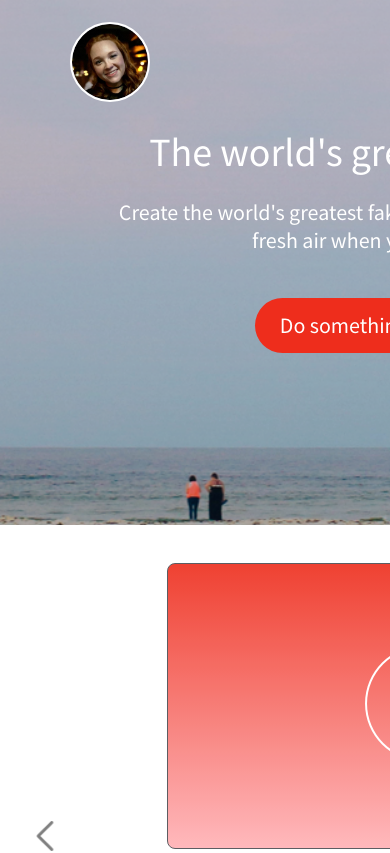
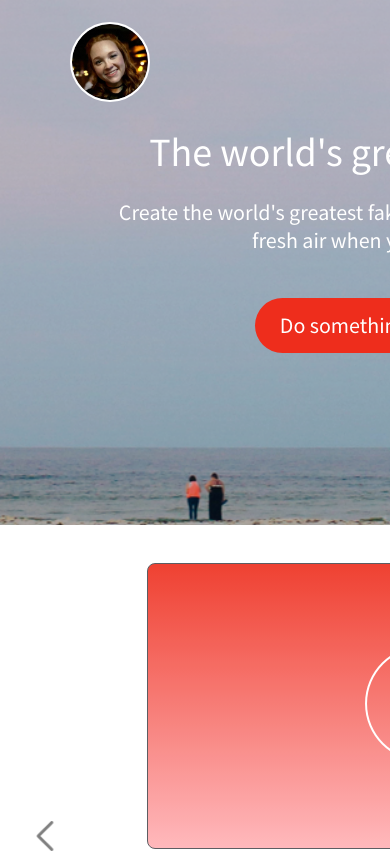
Before and after one commit to ashleyhodge/fakesite, a Next.js app: page / in a window 390 px wide. Shown: the top 853 px of the page. Built offline with nearby package versions, Linux system fonts and the light colour scheme.

Commit message:
improve responsiveness

```diff
--- a/components/Home/VideoSection/Video.module.css
+++ b/components/Home/VideoSection/Video.module.css
@@ -123,7 +123,7 @@
     }
     .vid_bg div {
       margin: 38px 138px 0 0;
-      padding: 142px 252px ;
+
     }
     .vid_player {
       margin-right: 140px;
@@ -135,7 +135,6 @@
     }
     .vid_bg div {
       margin: 38px 118px 0 0;
-      padding: 142px 252px ;
     }
     .vid_player {
       margin-right: 120px;
@@ -146,11 +145,10 @@
       margin-left: 30px;
     }
     .vid_bg img {
-      margin: 120px 390px 300px 0;
+      margin: 120px 390px 300px;
     }
     .vid_bg div {
-      margin: 38px 198px 0 0;
-      padding: 142px 252px ;
+      margin: 38px 198px;
     }
     .vid_player {
       margin-right: 200px;
@@ -158,11 +156,10 @@
   }
   @media (max-width:575px) {
     .vid_bg img {
-      margin: 120px 310px 300px 0;
+      margin: 120px 310px 300px;
     }
     .vid_bg div {
-      margin: 38px 118px 0 0;
-      padding: 142px 252px ;
+      margin: 38px 118px;
     }
     .vid_player {
       margin-right: 120px;
@@ -170,23 +167,31 @@
   }
   @media (max-width:480px) {
     .vid_bg img {
-      margin: 120px 260px 300px 0;
+      margin: 120px 260px 300px;
     }
     .vid_bg div {
-      margin: 38px 68px 0 0;
-      padding: 142px 252px ;
+      margin: 38px 68px;
+
     }
     .vid_player {
       margin-right: 70px;
     }
   }
-  @media (max-width:480px) {
+  @media (max-width:450px) {
     .vid_bg img {
-      margin: 120px 260px 300px 0;
+      margin: 120px 260px 300px;
     }
     .vid_bg div {
-      margin: 38px 68px 0 0;
-      padding: 142px 252px ;
+      margin: 38px 88px;
+    }
+    .vid_player {
+      margin-right: 90px;
+    }
+  }
+
+  @media (max-width:375px) {
+    .vid_bg div {
+      margin: 38px 68px;
     }
     .vid_player {
       margin-right: 70px;
```
